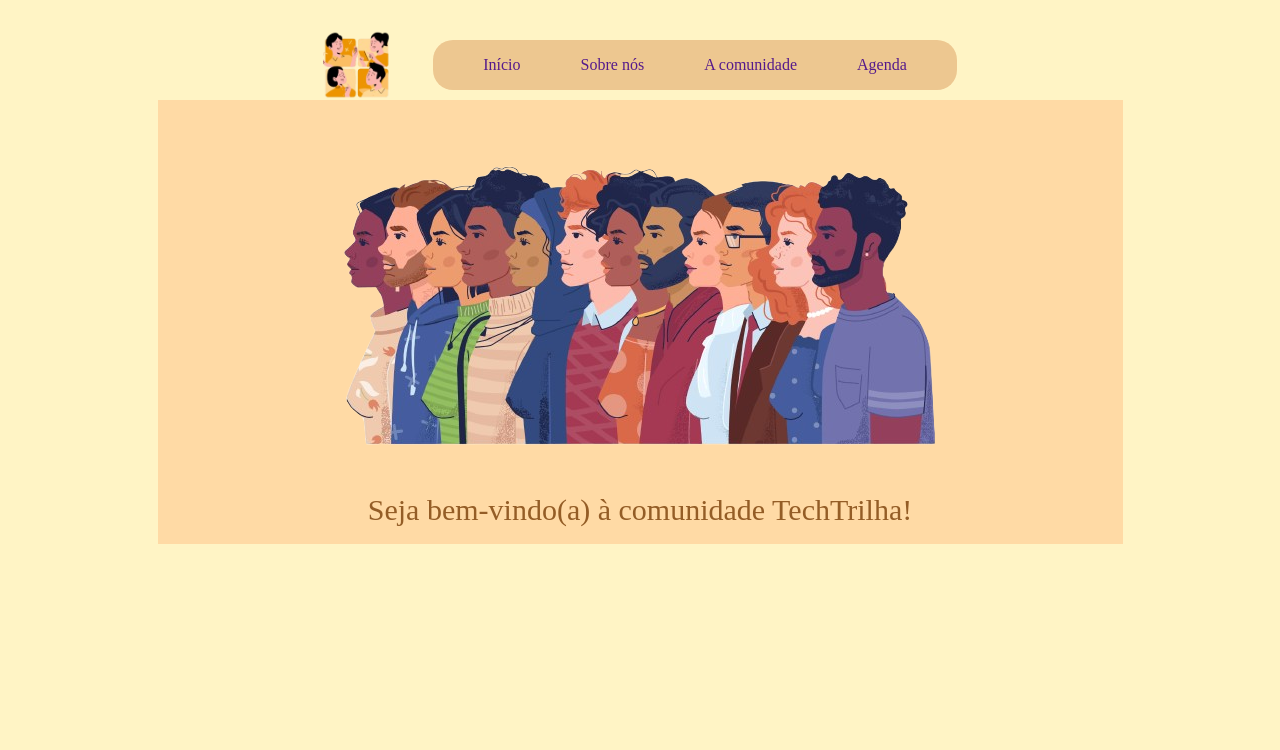
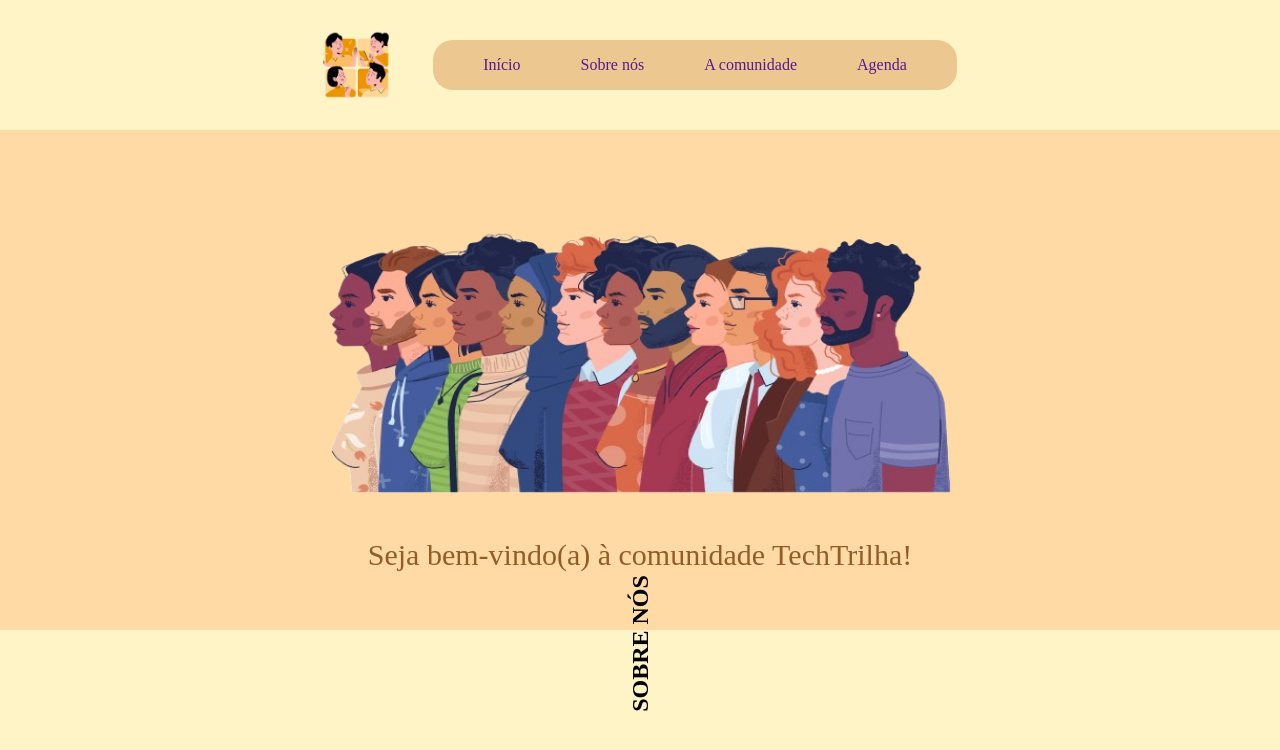
Before and after one commit to ninica0/TechTrilha, a plain HTML site: page index.html in a window 1280 px wide. Shown: the top 750 px of the page. Drawn offline with Linux system fonts and the light colour scheme; a web font is replaced by a local one.

Commit message:
feat: TechTrilha

```diff
--- a/index.html
+++ b/index.html
@@ -20,5 +20,9 @@
     <img src="./imagens/pessoas-removebg-preview.png" alt="">
     <p>Seja bem-vindo(a) à comunidade TechTrilha!</p>
 </main>
+
+<section class="sobrenos">
+    <h1>SOBRE NÓS </h1>
+</section>
 </body>
 </html>
--- a/styles.css
+++ b/styles.css
@@ -14,6 +14,7 @@ body{
     flex-direction: column;
     padding-top: 30px;
     background-color: rgba(255, 244, 197, 1);
+    padding-bottom: 1000px;
 }
 header img{
     width: 70px;
@@ -25,6 +26,7 @@ header{
    align-items: center;
    justify-content: center;
    gap: 40px;
+   padding-bottom: 30px;
 }
 
 
@@ -44,9 +46,15 @@ main{
     align-items: center;
     justify-content: center;
     flex-direction: column;
-    width: 965px;
-    height: 444px;
     background-color: rgba(255, 218, 165, 1);
+    width: 100%;
+    height: 500px;
+
+}
+
+main img{
+    width: 700px;
+    height: 350px;
 }
 main p{
     display: flex;
@@ -57,3 +65,10 @@ main p{
     width: 650px;
     color: rgba(148, 93, 38, 1);
 }
+
+.sobrenos h1{
+    display: flex;
+    align-items: start;
+    justify-content: start;
+    transform: rotate(-90deg);
+}
```
Also changed, not shown: imagens/roda de conversa.jfif (added).
